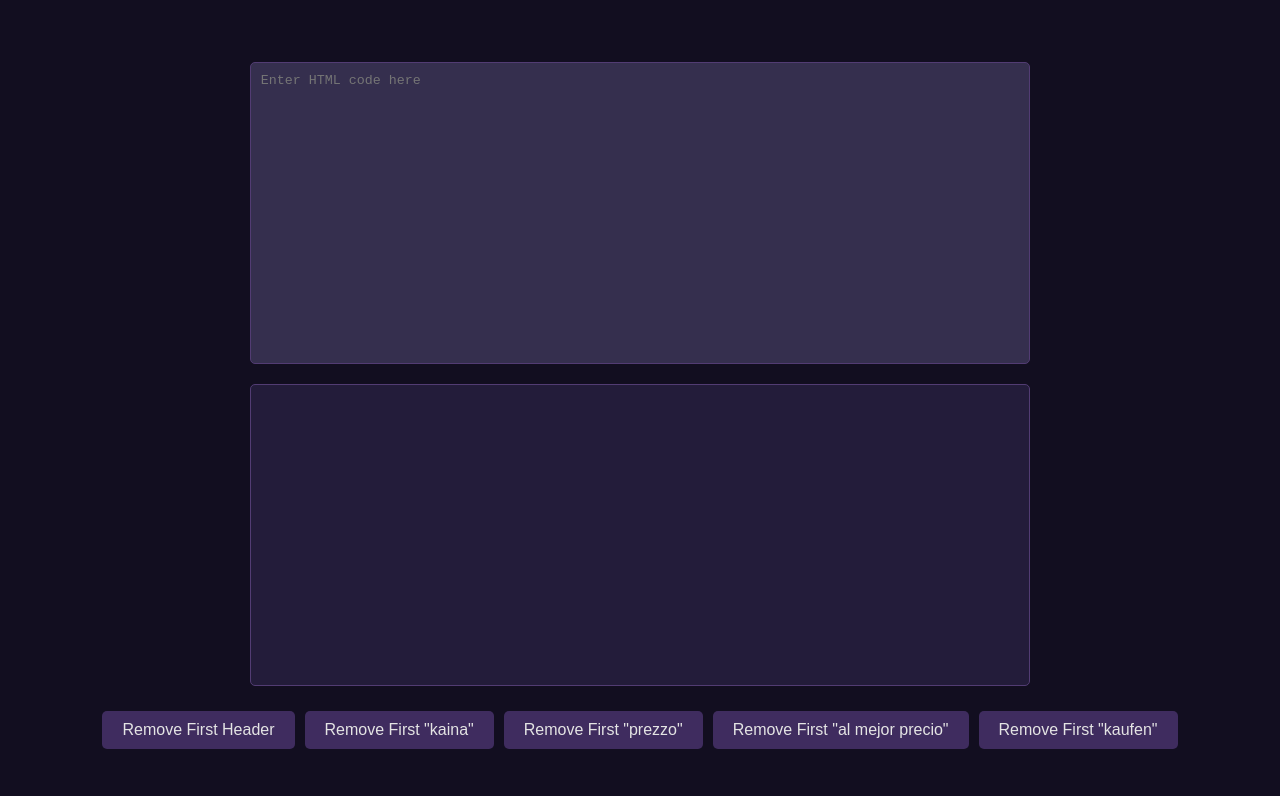
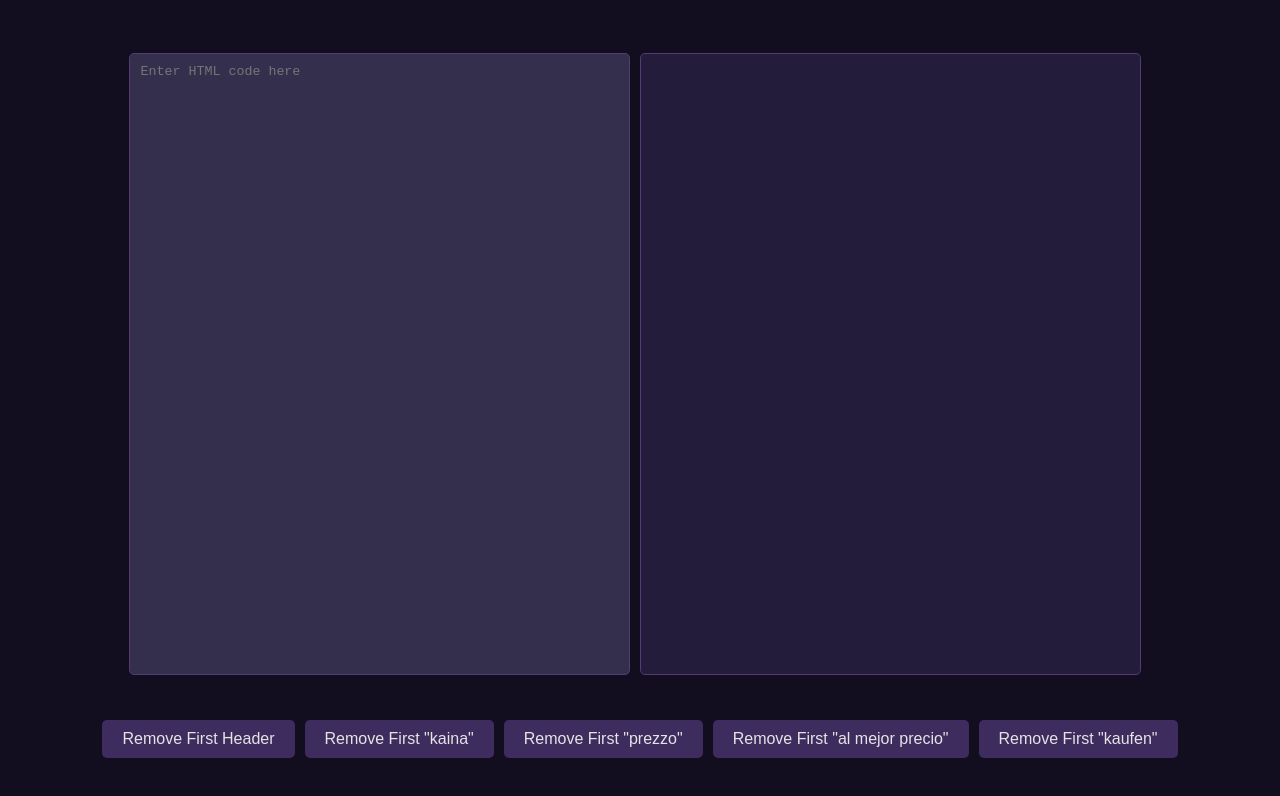
Before and after one commit to Takenito/TT, a plain HTML site: page Dependencies/cosmic_editor.html in a window 1280 px wide. Drawn offline with Linux system fonts and the light colour scheme.

Commit message:
Slight updates to Cosmic Editor

```diff
--- a/Dependencies/cosmic_editor.html
+++ b/Dependencies/cosmic_editor.html
@@ -3,6 +3,7 @@
 <head>
     <meta charset="UTF-8">
     <title>Cosmic HTML Editor</title>
+    <audio id="clickSound" src="click_sound.wav"></audio>
     <style>
         body {
             background-color: #120e20;
@@ -19,23 +20,29 @@
             height: 100vh;
         }
 
+        .input-output-container {
+            display: flex;
+            width: 80%;
+            margin-bottom: 20px;
+            margin-right: 10px; /* Add margin between input and output */
+        }
+
         .text-area {
-        display: block;
-        width: 60%;
-        height: 35vh;
+            flex: 1;
+            height: 75vh;
             padding: 10px;
             border: 1px solid #523c73;
             border-radius: 5px;
             resize: none;
             overflow: auto;
-        margin-bottom: 20px;
             background-color: #352f4e;
             color: #e4e4e4;
+            margin-right: 10px; /* Add margin between input and output */
         }
 
         .output {
-        width: 60%;
-        height: 35vh;
+            flex: 1;
+            height: 75vh;
             border: 1px solid #523c73;
             border-radius: 5px;
             background-color: #231c3a;
@@ -45,9 +52,7 @@
 
         .buttons {
             display: flex;
-        flex-wrap: wrap;
-        justify-content: flex-start;
-        align-items: center;
+            justify-content: center;
             margin-top: 20px;
         }
 
@@ -65,14 +70,13 @@
 
         button:hover {
             background-color: #523c73;
-
         }
 
         /* Hide the scroll bar within the iframe */
         body {
             overflow: hidden;
+        }
     </style>
-
 
     <script>
         function updateOutput() {
@@ -95,6 +99,8 @@ function updateOutput() {
             input = input.replace(/<h2>(.*?)<\/h2>/i, "");
             document.getElementById("inputArea").value = input;
             updateOutput();
+            var clickSound = document.getElementById("clickSound");
+            clickSound.play();
         }
 
         function removeFirstKaina() {
@@ -104,6 +110,9 @@ function updateOutput() {
             input = input.replace(regex, "");
             document.getElementById("inputArea").value = input;
             updateOutput();
+            var clickSound = document.getElementById("clickSound");
+            clickSound.play();
+
         }
 
         function removeFirstPrezzo() {
@@ -111,6 +120,9 @@ function updateOutput() {
             input = input.replace("prezzo", "");
             document.getElementById("inputArea").value = input;
             updateOutput();
+            var clickSound = document.getElementById("clickSound");
+            clickSound.play();
+
         }
 
         function removeFirstAlMejorPrecio() {
@@ -118,6 +130,9 @@ function updateOutput() {
             input = input.replace("al mejor precio", "");
             document.getElementById("inputArea").value = input;
             updateOutput();
+            var clickSound = document.getElementById("clickSound");
+            clickSound.play();
+
         }
 
         function removeFirstKaufen() {
@@ -125,13 +140,18 @@ function updateOutput() {
             input = input.replace("kaufen", "");
             document.getElementById("inputArea").value = input;
             updateOutput();
+            var clickSound = document.getElementById("clickSound");
+            clickSound.play();
+
         }
     </script>
 </head>
 <body>
     <div class="container">
+        <div class="input-output-container">
             <textarea id="inputArea" class="text-area" placeholder="Enter HTML code here" oninput="updateOutput()"></textarea>
             <iframe id="outputArea" class="output"></iframe>
+        </div>
         <div class="buttons">
             <button onclick="removeH2()">Remove First Header</button>
             <button onclick="removeFirstKaina()">Remove First "kaina"</button>
```
Lines whose indentation alone changed are shown as unchanged.
